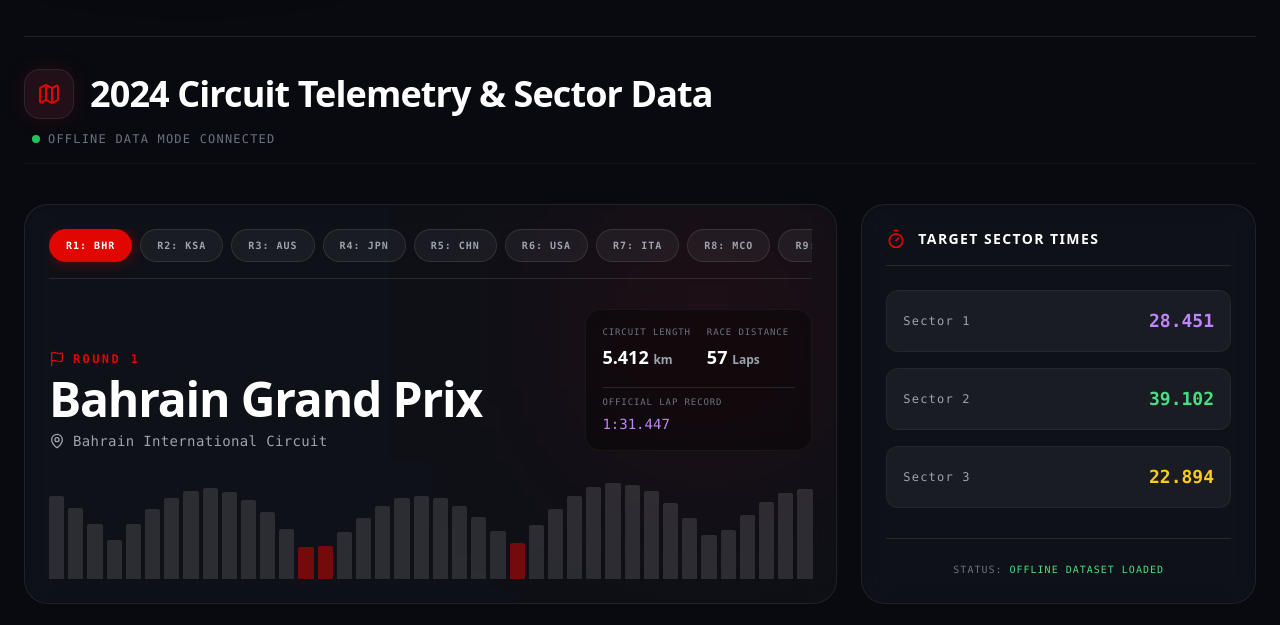
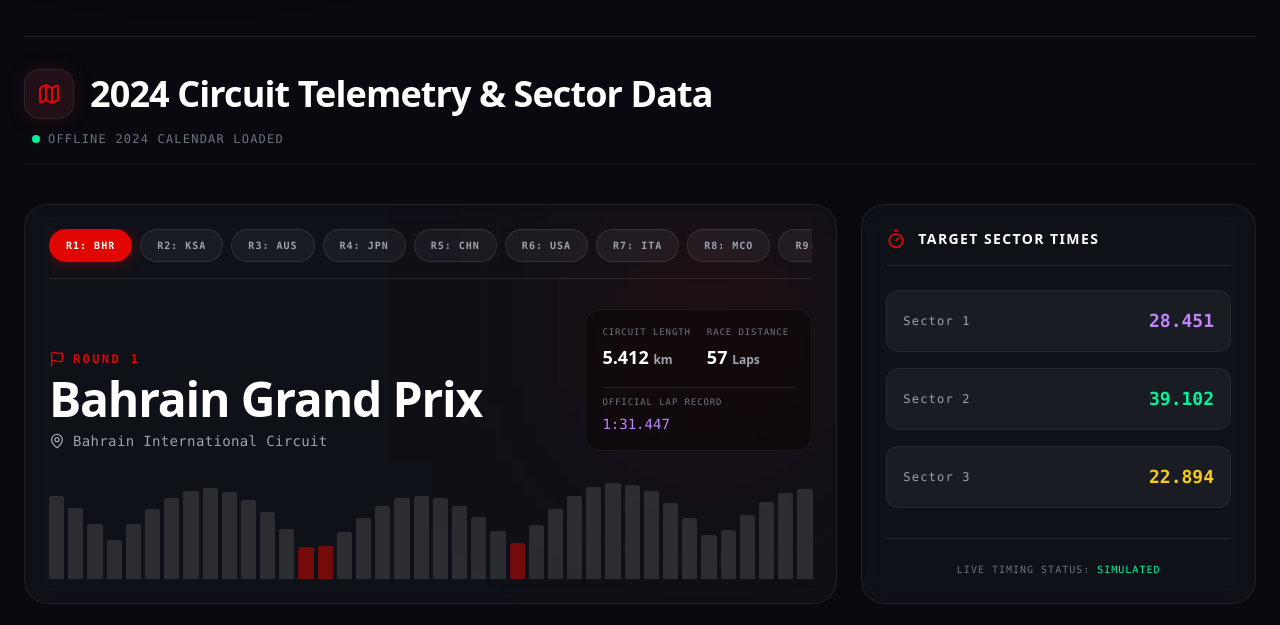
Before and after one commit to AryanKshirsagar18/ATHLETIQ-Multi-Sport-AI-Performance-Analytics-Platform, a React app in the folder frontend/: page /f1 in a window 1280 px wide. Shown: the part 940-1565 px from the top of the page. Built offline with nearby package versions, Linux system fonts and the light colour scheme; no server answers; the HTML template or start-up script is replaced by a standard one.

Commit message:
Update F1Dashboard.jsx

```diff
--- a/frontend/src/pages/F1Dashboard.jsx
+++ b/frontend/src/pages/F1Dashboard.jsx
@@ -2,10 +2,10 @@
 import { fetchF1Drivers, fetchF1YoungTalent } from '../services/api';
 import AthleteCard from '../components/AthleteCard';
 import TeamCard from '../components/TeamCard';
-import { Target, Activity, Shield, Map, Timer, MapPin, Flag, Calendar, ChevronRight } from 'lucide-react';
+import { Target, Activity, Shield, Map, Timer, MapPin, Flag } from 'lucide-react';
 import f1Banner from '../assets/f1.jpg';
 
-// Complete 2024 F1 Calendar Data
+// Complete 2024 F1 Calendar Offline Data
 const f1Calendar2024 = [
   { round: 1, country: "BHR", name: "Bahrain Grand Prix", circuit: "Bahrain International Circuit", length: "5.412", laps: 57, record: "1:31.447", s1: "28.451", s2: "39.102", s3: "22.894" },
   { round: 2, country: "KSA", name: "Saudi Arabian Grand Prix", circuit: "Jeddah Corniche Circuit", length: "6.174", laps: 50, record: "1:30.734", s1: "32.112", s2: "29.588", s3: "28.910" },
@@ -38,8 +38,9 @@
   const [youngTalent, setYoungTalent] = useState([]);
   const [imageMap, setImageMap] = useState({});
   const [loading, setLoading] = useState(true);
-  const [selectedRound, setSelectedRound] = useState(0); // For calendar selection
 
+  // State for the 2024 calendar selection
+  const [selectedRound, setSelectedRound] = useState(0);
   const currentTrack = f1Calendar2024[selectedRound];
 
   const f1Teams = [
@@ -189,7 +190,7 @@
           </div>
         </section>
 
-        {/* 2024 Live Race Control & Circuit Telemetry */}
+        {/* === UPDATED: 2024 Live Race Control & Circuit Telemetry === */}
         <section className="animate-in slide-in-from-bottom-8 fade-in duration-1000 delay-700 fill-mode-both pt-8 border-t border-white/10">
           <div className="flex flex-col md:flex-row md:items-end justify-between mb-10 pb-4 border-b border-white/5 gap-4">
             <div>
@@ -201,14 +202,14 @@
                 2024 Circuit Telemetry & Sector Data
               </h2>
               <p className="text-gray-500 text-xs font-mono tracking-widest uppercase mt-3 ml-2 flex items-center gap-2">
-                <span className="w-2 h-2 bg-green-500 rounded-full animate-pulse" /> Offline Data Mode Connected
+                <span className="w-2 h-2 bg-[#00f59b] rounded-full animate-pulse" /> Offline 2024 Calendar Loaded
               </p>
             </div>
           </div>
 
           <div className="grid grid-cols-1 lg:grid-cols-3 gap-6">
 
-            {/* Circuit Selector & Display */}
+            {/* Circuit Selector & Display (Left Side) */}
             <div className="lg:col-span-2 glass-card bg-black/60 border border-white/5 rounded-3xl p-6 relative overflow-hidden shadow-inner flex flex-col min-h-[400px]">
               <div className="absolute top-0 right-0 w-64 h-64 bg-[#e10600]/10 blur-[100px] pointer-events-none" />
 
@@ -278,7 +279,7 @@
               </div>
             </div>
 
-            {/* Live Timing Tower */}
+            {/* Live Timing Tower (Right Side) */}
             <div className="glass-card bg-black/60 border border-white/5 rounded-3xl p-6 relative overflow-hidden shadow-inner flex flex-col">
               <div className="flex items-center gap-3 mb-6 pb-4 border-b border-white/10">
                 <Timer className="w-5 h-5 text-[#e10600]" />
@@ -293,7 +294,7 @@
                 ].map((s, i) => (
                   <div key={i} className="flex justify-between items-center bg-white/5 p-4 rounded-xl border border-white/5 transition-all duration-300 hover:bg-white/10">
                     <span className="text-xs text-gray-400 font-mono tracking-widest">{s.sector}</span>
-                    <span className={`text-lg font-bold font-mono ${s.status === 'purple' ? 'text-purple-400' : s.status === 'green' ? 'text-green-400' : 'text-yellow-400'}`}>
+                    <span className={`text-lg font-bold font-mono ${s.status === 'purple' ? 'text-purple-400' : s.status === 'green' ? 'text-[#00f59b]' : 'text-yellow-400'}`}>
                       {s.time}
                     </span>
                   </div>
@@ -301,7 +302,9 @@
               </div>
 
               <div className="mt-6 pt-4 border-t border-white/10 text-center">
-                <span className="text-[10px] text-gray-500 font-mono uppercase tracking-widest">Status: <span className="text-green-400">Offline Dataset Loaded</span></span>
+                <span className="text-[10px] text-gray-500 font-mono uppercase tracking-widest">
+                  Live Timing Status: <span className="text-[#00f59b]">Simulated</span>
+                </span>
               </div>
             </div>
           </div>
```
